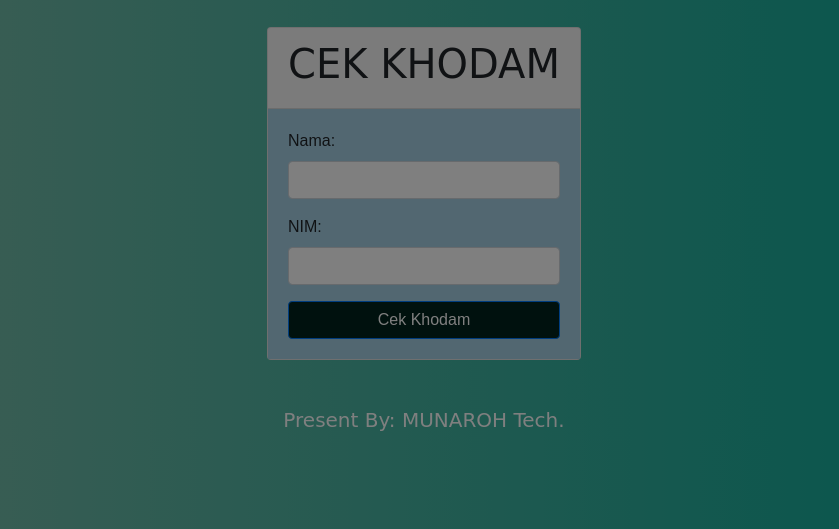
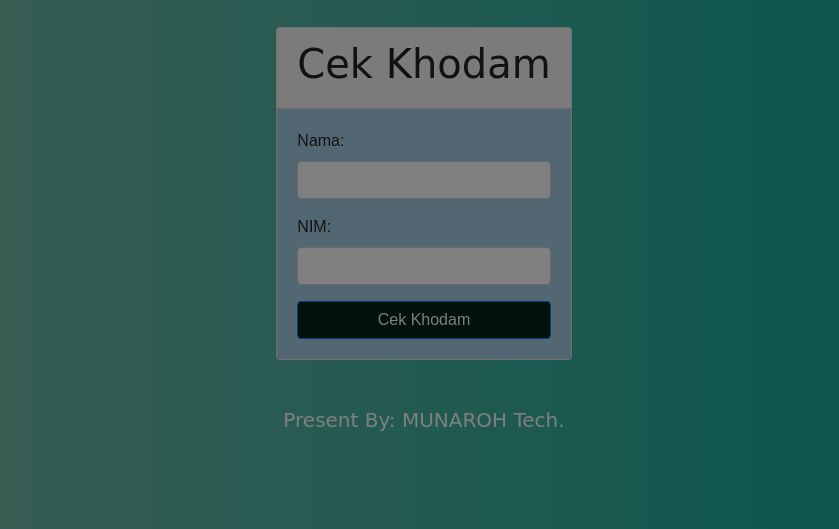
Before and after one commit to ItsMeDiana01/khodamm, a plain HTML site: page index.html in a window 1280 px wide. Shown: the part 271-800 px from the top of the page, without its empty margins (216-1055 px from the left). Drawn offline with nearby package versions, Linux system fonts and the light colour scheme.

Commit message:
Update index.html

```diff
--- a/index.html
+++ b/index.html
@@ -16,7 +16,7 @@
     <div class="container mt-5 d-flex justify-content-center">
       <div class="card">
         <div class="card-header text-center">
-          <h1>CEK KHODAM</h1>
+          <h1>Cek Khodam</h1>
         </div>
         <div class="card-body">
           <form id="khodamForm">
```
